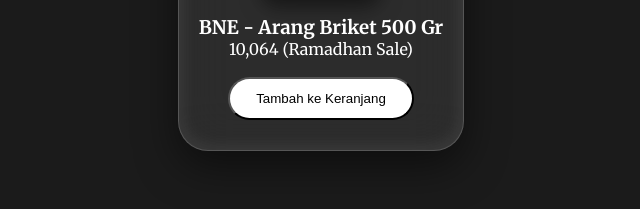
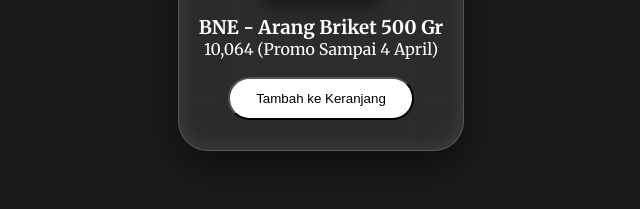
Before and after one commit to baranusaenergy-ship-it/Bara-Nusa-Energy, a plain HTML site: page index.html in a window 1280 px wide. Shown: the part 384-593 px from the top of the page, 319-959 px from the left. Drawn offline with Linux system fonts and the light colour scheme.

Commit message:
Update index.html

```diff
--- a/index.html
+++ b/index.html
@@ -479,7 +479,7 @@ function renderProducts(){
     div.innerHTML = `
       <img src="${prod.img}" class="product-img" alt="${prod.name}">
       <h3>${prod.name}</h3>
-      <p>${prod.price.toLocaleString()} (Ramadhan Sale)</p>
+      <p>${prod.price.toLocaleString()} (Promo Sampai 4 April)</p>
       <button class="btn" onclick="addToCart(${idx})">Tambah ke Keranjang</button>
     `;
     productsContainer.appendChild(div);
```
